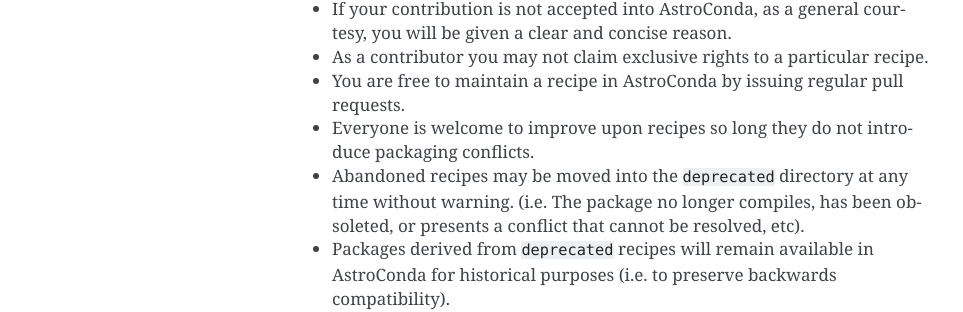
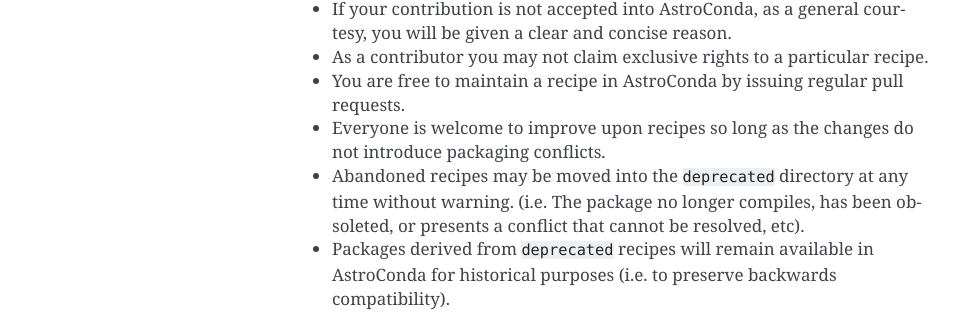
Before and after one commit to jhunkeler/astroconda, a Sphinx documentation site: the page built from source/contributing.rst, in a window 1280 px wide and 900 px high. Shown: the part 351-663 px from the top of the window, without its empty margins (148-1111 px from the left). Built offline with Sphinx 7.4.7, drawn with Linux system fonts in a browser that asks for light colours.

Commit message:
Spelling/wording

```diff
--- a/source/contributing.rst
+++ b/source/contributing.rst
@@ -17,7 +17,7 @@
     - If your contribution is not accepted into AstroConda, as a general courtesy, you will be given a clear and concise reason.
     - As a contributor you may not claim exclusive rights to a particular recipe.
     - You are free to maintain a recipe in AstroConda by issuing regular pull requests.
-    - Everyone is welcome to improve upon recipes so long they do not introduce packaging conflicts.
+    - Everyone is welcome to improve upon recipes so long as the changes do not introduce packaging conflicts.
     - Abandoned recipes may be moved into the ``deprecated`` directory at any time without warning. (i.e. The package no longer compiles, has been obsoleted, or presents a conflict that cannot be resolved, etc).
     - Packages derived from ``deprecated`` recipes will remain available in AstroConda for historical purposes (i.e. to preserve backwards compatibility).
 
```
